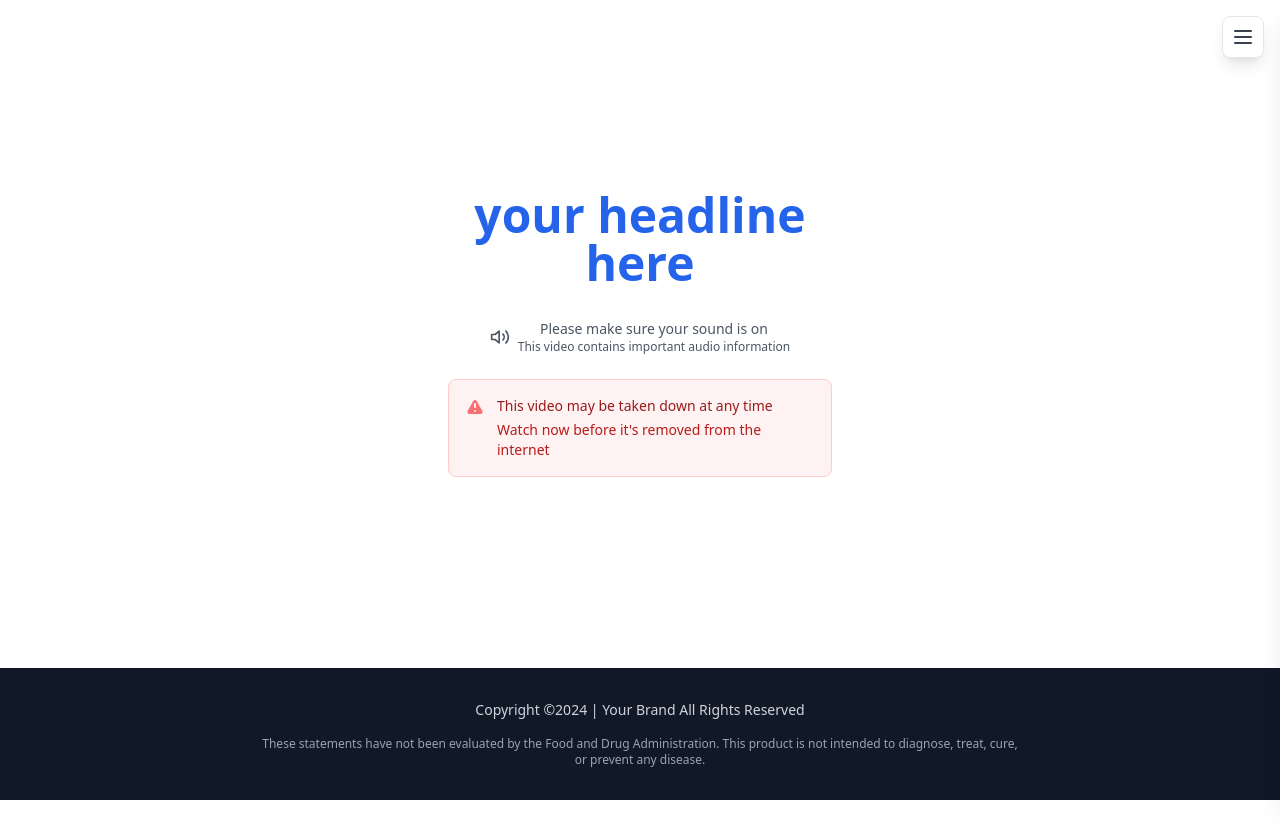
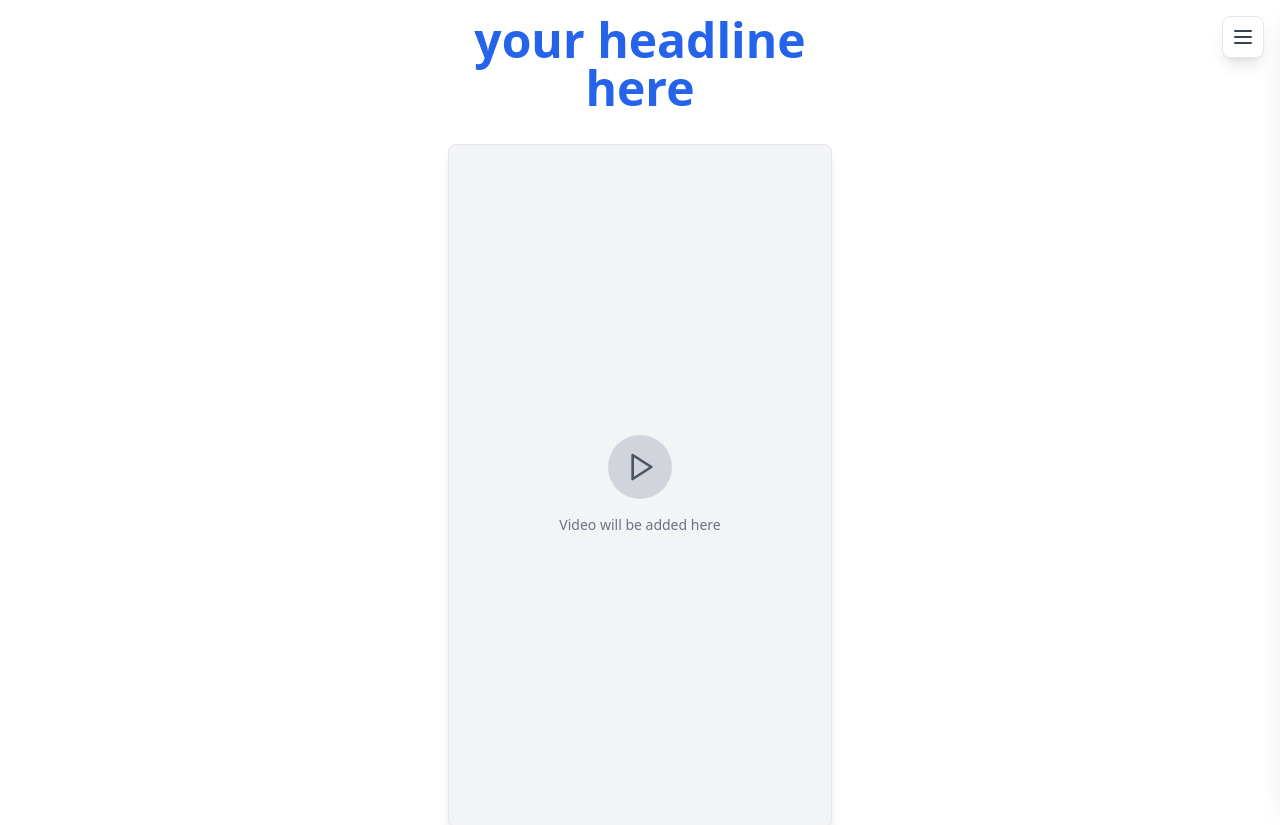
Before and after one commit to maneldomel/lucasband, a React (Vite) app: page / in a window 1280 px wide. Shown: the top 825 px of the page. Before the commit the page ends 800 px from the top, so only its background shows below. Built offline with nearby package versions, Linux system fonts and the light colour scheme.

Commit message:
Updated image.png

```diff
--- a/src/App.tsx
+++ b/src/App.tsx
@@ -1,7 +1,7 @@
 import React from 'react';
 import { Routes, Route } from 'react-router-dom';
 import { useState, useEffect } from 'react';
-import { Volume2 } from 'lucide-react';
+import { Play, Volume2 } from 'lucide-react';
 import DTCBlock from './components/DTCBlock';
 import HamburgerMenu from './components/HamburgerMenu';
 import CustomizationPanel from './components/CustomizationPanel';
@@ -153,21 +153,19 @@ function HomePage() {
             {customizationData.headline}
           </h1>
 
-          {/* vturb Smart Player */}
-          <div className="relative w-full">
-            <div
-              dangerouslySetInnerHTML={{
-                __html: `
-                  <vturb-smartplayer id="vid-68dc58fd8498d2097f8f0dc8" style="display: block; margin: 0 auto; width: 100%; max-width: 400px;"></vturb-smartplayer>
-                  <script type="text/javascript">
-                    var s=document.createElement("script");
-                    s.src="https://scripts.converteai.net/3f23e442-6aa5-435d-8dd7-0d30b567dc31/players/68dc58fd8498d2097f8f0dc8/v4/player.js";
-                    s.async=true;
-                    document.head.appendChild(s);
-                  </script>
-                `
-              }}
-            />
+          {/* Container com proporção 9:16 */}
+          <div className="relative w-full aspect-[9/16] bg-gray-100 rounded-lg shadow-lg overflow-hidden border border-gray-200">
+            {/* Placeholder content */}
+            <div className="absolute inset-0 flex items-center justify-center">
+              <div className="text-center">
+                <div className="w-16 h-16 mx-auto mb-4 bg-gray-300 rounded-full flex items-center justify-center">
+                  <Play className="w-8 h-8 text-gray-600 ml-1" />
+                </div>
+                <p className="text-gray-500 text-sm font-medium">
+                  {customizationData.videoPlaceholderText}
+                </p>
+              </div>
+            </div>
           </div>
 
           {/* Audio warning */}
```
Also changed, not shown: public/image.png (deleted).
